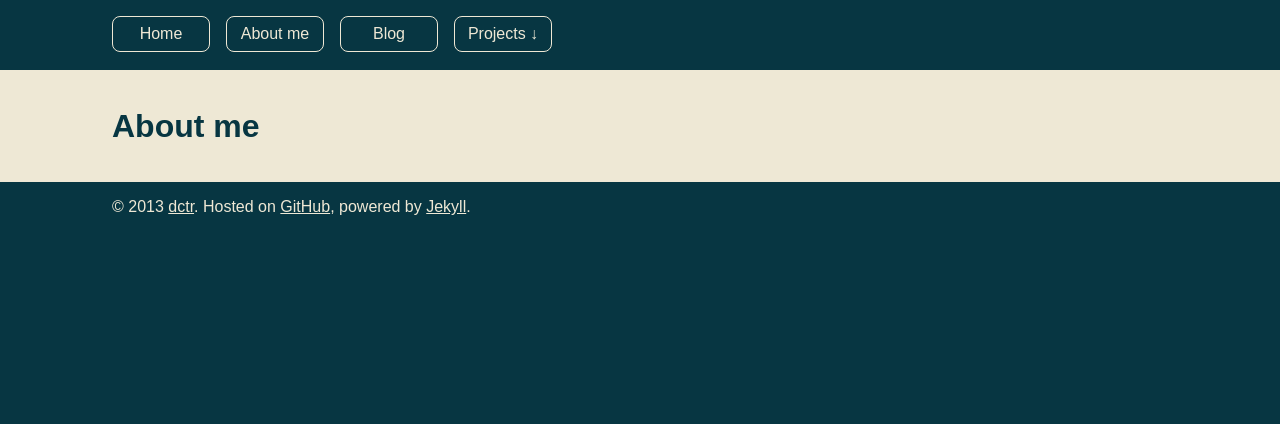
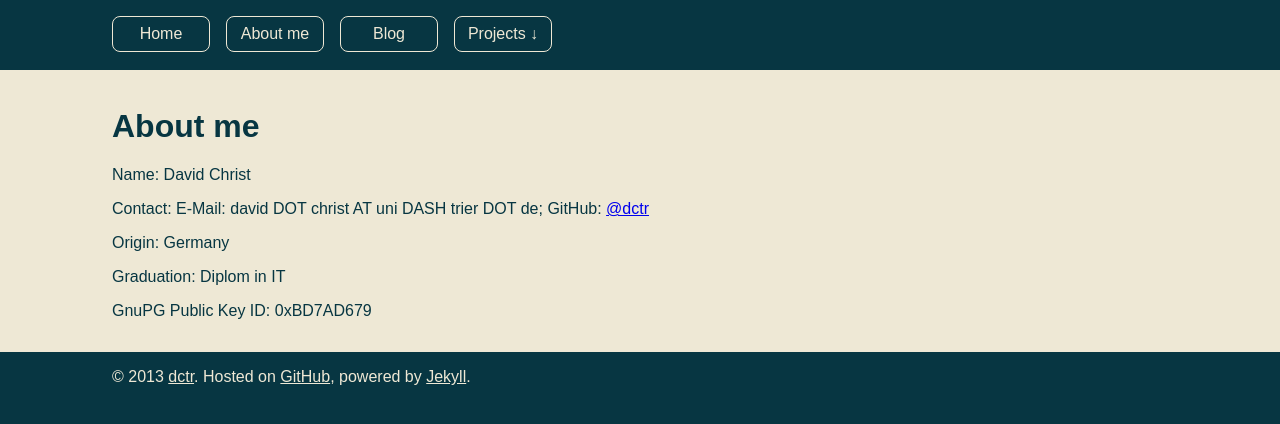
Before and after one commit to dctr/dctr.github.io, a Jekyll site: the page built from about/index.md, in a window 1280 px wide. Shown: the top 424 px of the page. Built offline with Jekyll 4.4.1, drawn with Linux system fonts in a browser that asks for light colours.

Commit message:
dl dt dd

```diff
--- a/about/index.md
+++ b/about/index.md
@@ -2,3 +2,12 @@
 title: About me
 layout: default
 ---
+Name: David Christ
+
+Contact: E-Mail: david DOT christ AT uni DASH trier DOT de; GitHub: [@dctr](https://github.com/dctr "github.com / dctr")
+
+Origin: Germany
+
+Graduation: Diplom in IT
+
+GnuPG Public Key ID: 0xBD7AD679
```
